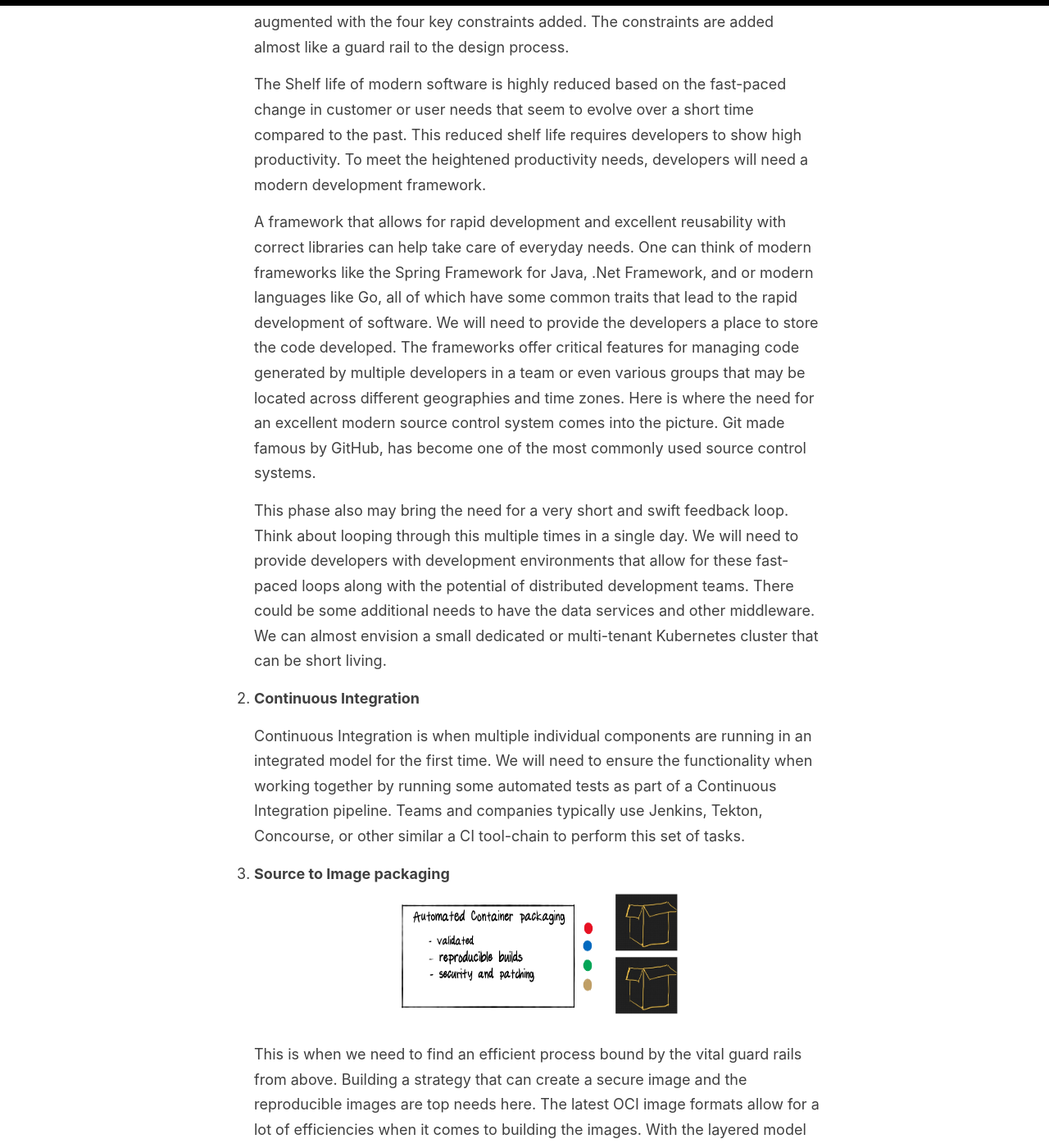
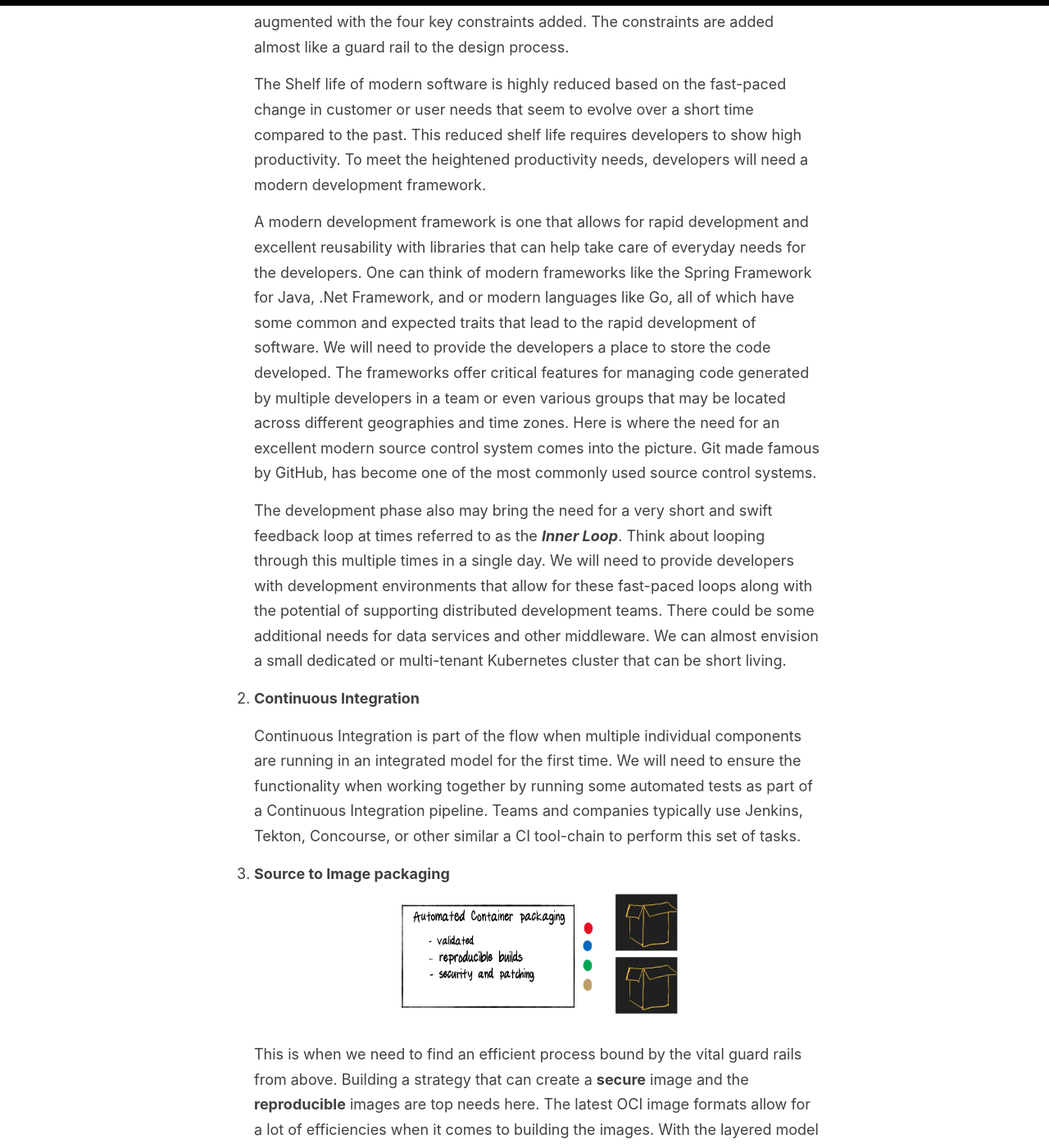
Before and after one commit to honnuanand/honnuanand.github.com, a Jekyll site: the page built from _posts/2021-04-25-dev-sec-ops.md, in a window 1280 px wide and 1400 px high, scrolled down 2458 px. Shown: the whole window at 82% size. Built offline with Jekyll 4.4.1, drawn with Linux system fonts in a browser that asks for light colours; some of the changed text lies outside the part shown.

Commit message:
some more English changes

```diff
--- a/_posts/2021-04-25-dev-sec-ops.md
+++ b/_posts/2021-04-25-dev-sec-ops.md
@@ -36,20 +36,20 @@ Let's run through a standard set of pit stops that a ***DevSecOps*** flow or the
 
      The Shelf life of modern software is highly reduced based on the fast-paced change in customer or user needs that seem to evolve over a short time compared to the past. This reduced shelf life requires developers to show high productivity. To meet the heightened productivity needs, developers will need a modern development framework.
 
-    A framework that allows for rapid development and excellent reusability with correct libraries can help take care of everyday needs. One can think of modern frameworks like the Spring Framework for Java,  .Net Framework, and or modern languages like Go, all of which have some common traits that lead to the rapid development of software.  We will need to provide the developers a place to store the code developed. The frameworks offer critical features for managing code generated by multiple developers in a team or even various groups that may be located across different geographies and time zones. Here is where the need for an excellent modern source control system comes into the picture. Git made famous by GitHub, has become one of the most commonly used source control systems.
+    A modern development framework is one that allows for rapid development and excellent reusability with libraries that can help take care of everyday needs for the developers. One can think of modern frameworks like the Spring Framework for Java,  .Net Framework, and or modern languages like Go, all of which have some common and expected traits that lead to the rapid development of software.  We will need to provide the developers a place to store the code developed. The frameworks offer critical features for managing code generated by multiple developers in a team or even various groups that may be located across different geographies and time zones. Here is where the need for an excellent modern source control system comes into the picture. Git made famous by GitHub, has become one of the most commonly used source control systems.
 
-    This phase also may bring the need for a very short and swift feedback loop. Think about looping through this multiple times in a single day. We will need to provide developers with development environments that allow for these fast-paced loops along with the potential of distributed development teams. There could be some additional needs to have the data services and other middleware. We can almost envision a small dedicated or multi-tenant Kubernetes cluster that can be short living.
+    The development phase also may bring the need for a very short and swift feedback loop at times referred to as the ***Inner Loop***. Think about looping through this multiple times in a single day. We will need to provide developers with development environments that allow for these fast-paced loops along with the potential of supporting distributed development teams. There could be some additional needs for data services and other middleware. We can almost envision a small dedicated or multi-tenant Kubernetes cluster that can be short living.
 
 
 1. **Continuous Integration**
 
-    Continuous Integration is when multiple individual components are running in an integrated model for the first time. We will need to ensure the functionality when working together by running some automated tests as part of a Continuous Integration pipeline. Teams and companies typically use Jenkins, Tekton, Concourse, or other similar a CI tool-chain to perform this set of tasks.
+    Continuous Integration is part of the flow when multiple individual components are running in an integrated model for the first time. We will need to ensure the functionality when working together by running some automated tests as part of a Continuous Integration pipeline. Teams and companies typically use Jenkins, Tekton, Concourse, or other similar a CI tool-chain to perform this set of tasks.
 
 
 1. **Source to Image packaging**
 <img src="/images/Imagebuild.png" width="350" height="175" />
 
-   This is when we need to find an efficient process bound by the vital guard rails from above. Building a strategy that can create a secure image and the reproducible images are top needs here. The latest OCI image formats allow for a lot of efficiencies when it comes to building the images. With the layered model where the layer can be a reference to a separate repository, changes can now be granular.
+   This is when we need to find an efficient process bound by the vital guard rails from above. Building a strategy that can create a **secure** image and the **reproducible** images are top needs here. The latest OCI image formats allow for a lot of efficiencies when it comes to building the images. With the layered model where the layer can be a reference to a separate repository, changes can now be granular.
 
 
 1. **The Image Registry**
```
